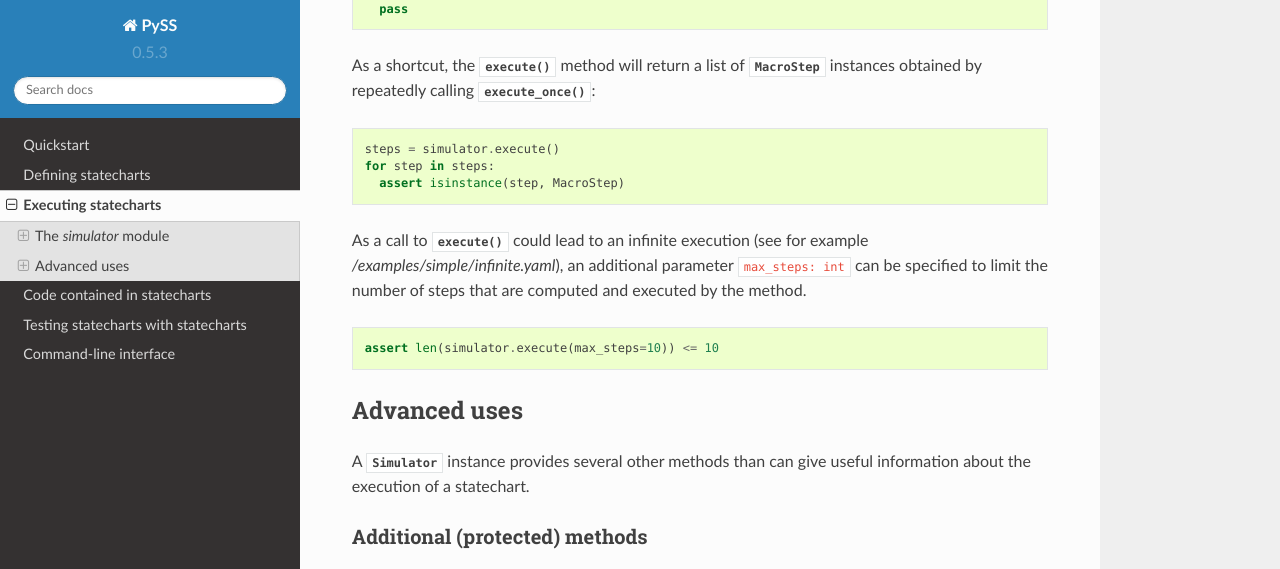
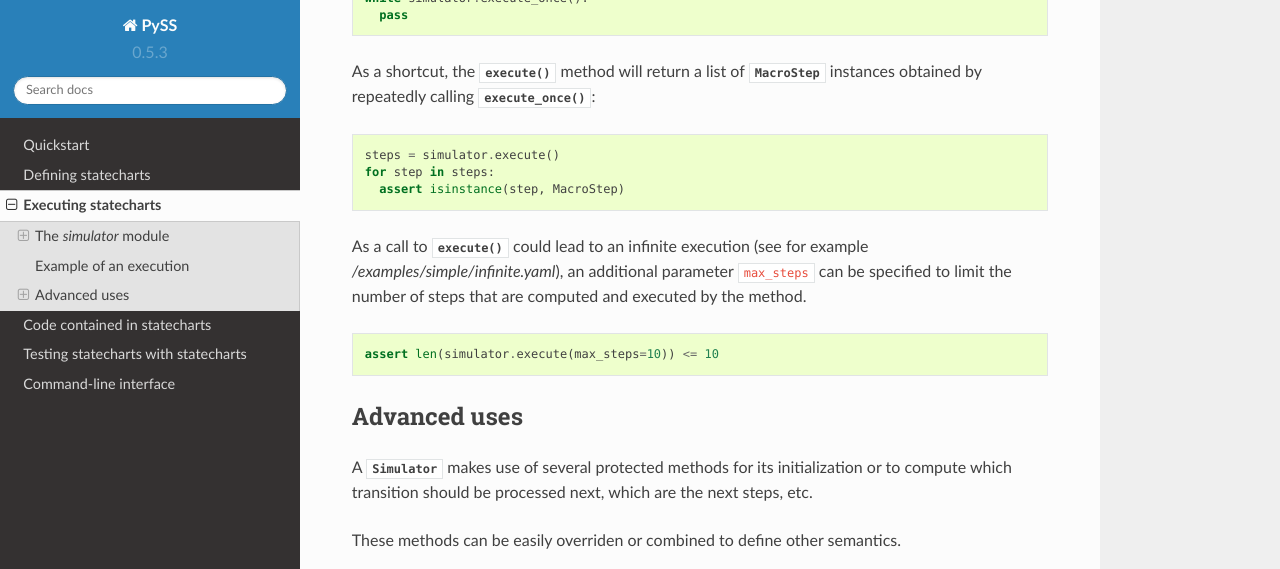
Before and after one commit to AlexandreDecan/sismic, a Sphinx documentation site: the page built from docs/execution.rst, in a window 1280 px wide and 900 px high, scrolled down 1951 px, cut to the strip 0-569 px from the top of the window. Built offline with Sphinx 7.4.7 and the Read the Docs theme 2.0.0, drawn with Linux system fonts in a browser that asks for light colours; some of the changed text lies outside the part shown.

Commit message:
Cleaning documentation

```diff
--- a/docs/cli.rst
+++ b/docs/cli.rst
@@ -128,6 +128,7 @@
     (shell) python -m pyss test examples/concrete/elevator.yaml --events floorSelected:floor=4 --tests examples/tester/elevator/*.yaml
     All tests passed
 
+The considered statechart is `examples/concrete/history.yaml <https://github.com/AlexandreDecan/PySS/blob/master/examples/concrete/history.yaml>`__.
 
 .. _cli_events:
 
--- a/docs/execution.rst
+++ b/docs/execution.rst
@@ -31,10 +31,11 @@
 or no transition (but consume the event), including the stabilization steps (ie. the steps that are needed
 to enter nested states, or to switch into the configuration of an history state).
 
-A :py:class:`~pyss.simulator.MacroStep` exposes an :py:class:`~pyss.model.Event`
-(``None`` in case of eventless transition), a :py:class:`~pyss.model.Transition` (``None`` if the
+A :py:class:`~pyss.simulator.MacroStep` exposes an ``event`` (:py:class:`~pyss.model.Event`
+or ``None`` in case of an eventless transition), a ``transition`` (:py:class:`~pyss.model.Transition` or ``None`` if the
 event was consumed without triggering a transition) and two sequences of state names: ``entered_states`` and
-``exited_states``. States order in those list indicates the order in which their ``on entry`` and ``on exit`` actions
+``exited_states``.
+States order in those list indicates the order in which their *on entry* and *on exit* actions
 were processed.
 
 .. autoclass:: pyss.simulator.MacroStep
@@ -52,12 +53,12 @@
 
 This way, a complete run of a state machine can be summarized as an ordered list of
 :py:class:`~pyss.simulator.MacroStep` instances,
-and details of such a run can be obtained using the :py:class:`~pyss.simulator.MicroStep`'s of a
+and details of such a run can be obtained using the :py:class:`~pyss.simulator.MicroStep` list of a
 :py:class:`~pyss.simulator.MacroStep`.
 
 
-Example
-*******
+Example of an execution
+-----------------------
 
 Consider the following example.
 
@@ -98,7 +99,7 @@
       assert isinstance(step, MacroStep)
 
 As a call to :py:meth:`~pyss.simulator.Simulator.execute` could lead to an infinite execution (see for example */examples/simple/infinite.yaml*),
-an additional parameter ``max_steps: int`` can be specified to limit the number of steps that are computed
+an additional parameter ``max_steps`` can be specified to limit the number of steps that are computed
 and executed by the method.
 
 .. code:: python
@@ -109,8 +110,10 @@
 Advanced uses
 -------------
 
-A :py:class:`~pyss.simulator.Simulator` instance provides several other methods than can give useful information about
-the execution of a statechart.
+A :py:class:`~pyss.simulator.Simulator` makes use of several protected methods for its initialization or to compute
+which transition should be processed next, which are the next steps, etc.
+
+These methods can be easily overriden or combined to define other semantics.
 
 
 Additional (protected) methods
```
Also changed, not shown: other parts of docs/execution.rst (+4 -4 lines), docs/evaluation.rst (+6 -5 lines), docs/format.rst (+3 -4 lines), docs/testing.rst (+23 -10 lines), 3 other files.
